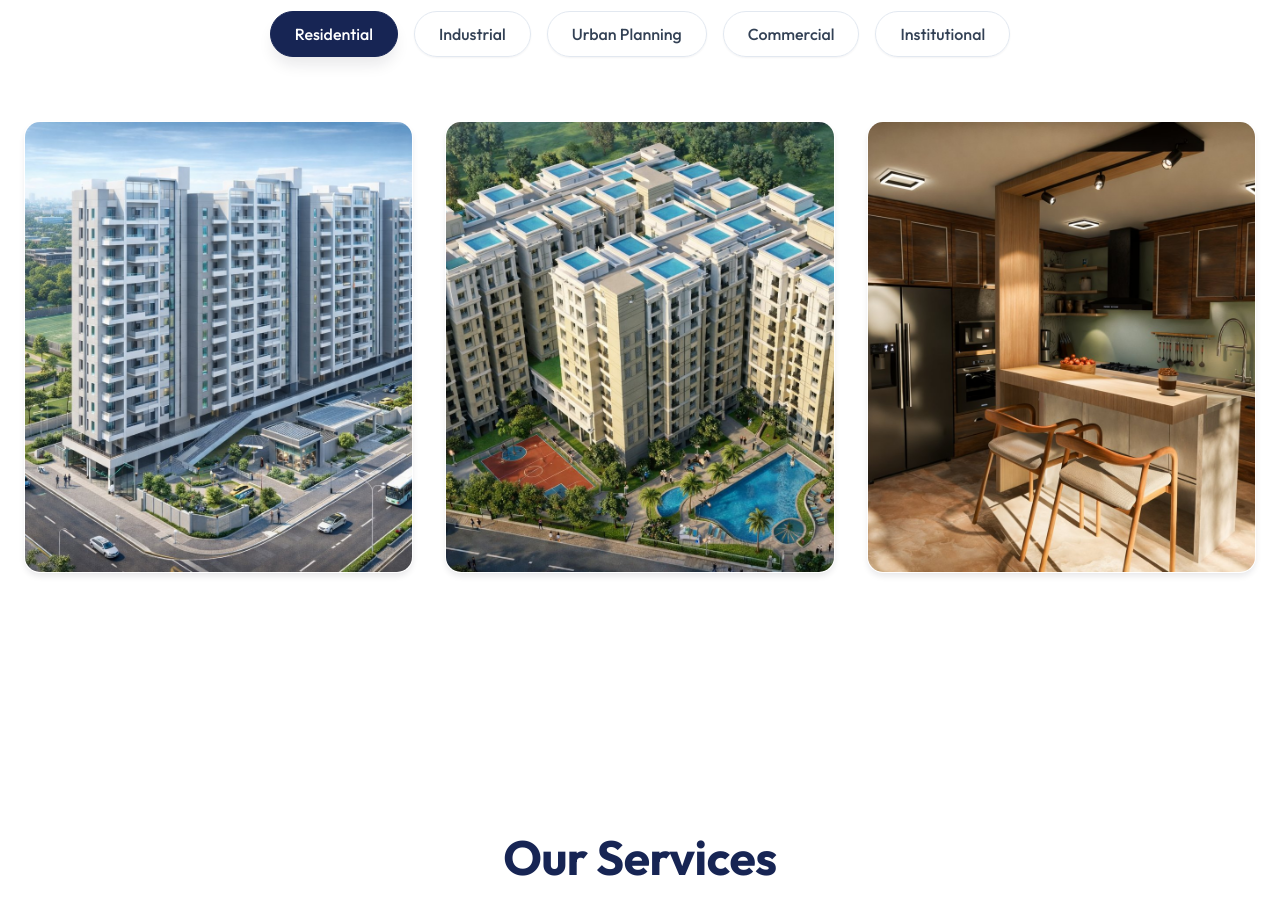
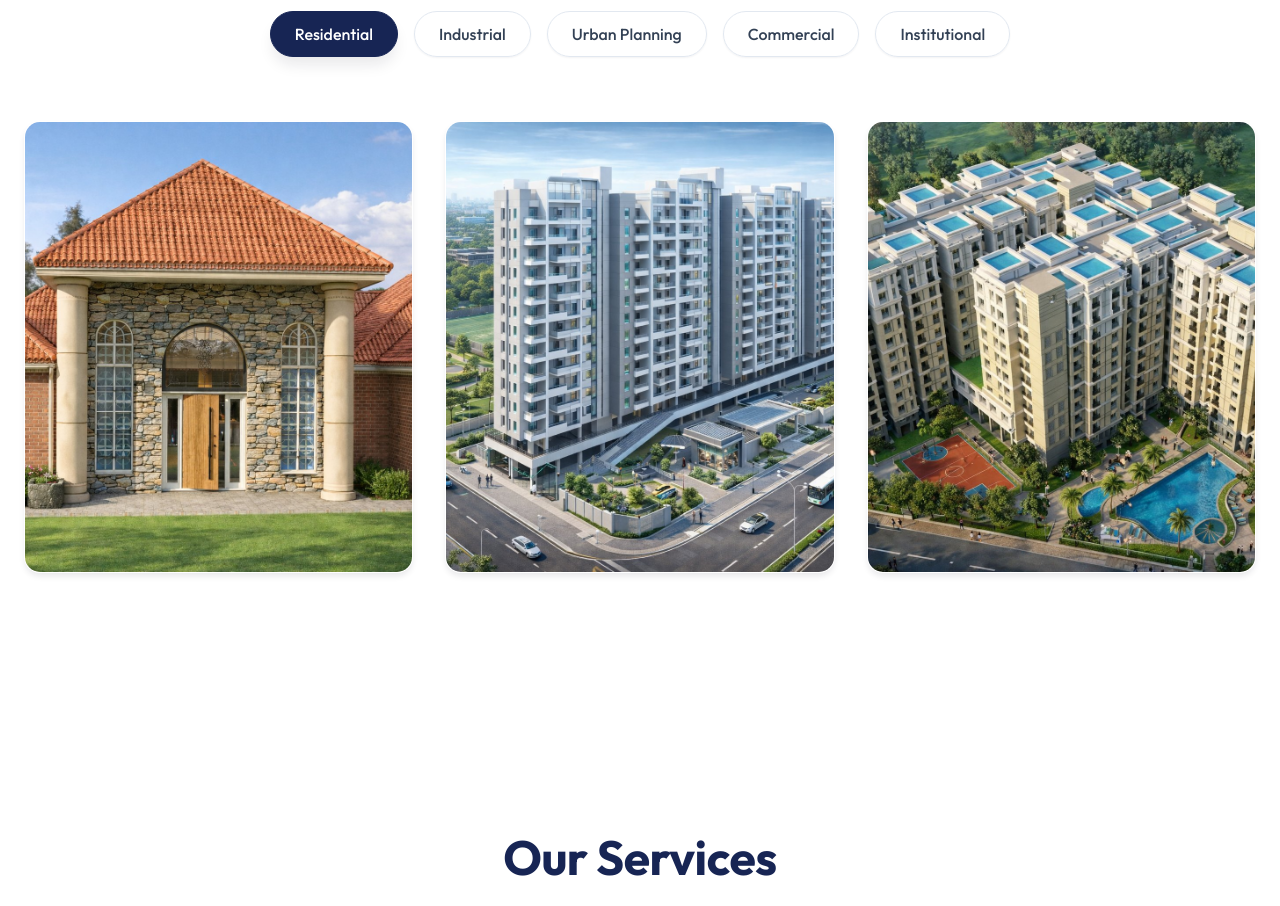
Before and after one commit to ayushghodke/Vishwakalpa, a React (Vite) app: page / in a window 1280 px wide. Shown: the part 1080-1986 px from the top of the page. Built offline with nearby package versions, Linux system fonts and the light colour scheme.

Commit message:
dallas-3, image added

```diff
--- a/src/assets/content.json
+++ b/src/assets/content.json
@@ -55,6 +55,18 @@
                 "description": "Large-scale housing and residential developments",
                 "projects": [
                     {
+                        "name": "Luxury Bungalow Development",
+                        "type": "Premium residential villas",
+                        "image": "/images/portfolio/residential/dallas-3.jpg",
+                        "features": [
+                            "Modern luxury bungalow design",
+                            "High-end interior finishes",
+                            "Premium residential amenities",
+                            "Contemporary architectural style",
+                            "Spacious layouts with natural light"
+                        ]
+                    },
+                    {
                         "name": "Residential Building Complex 1",
                         "type": "Multi-story residential development",
                         "features": [
@@ -74,17 +86,6 @@
                             "Green roofs adding environmental value",
                             "Integration with natural topography",
                             "Sustainable design approach"
-                        ]
-                    },
-                    {
-                        "name": "Luxury Bungalow Development",
-                        "type": "Premium residential villas",
-                        "features": [
-                            "Modern luxury bungalow design",
-                            "High-end interior finishes",
-                            "Premium residential amenities",
-                            "Contemporary architectural style",
-                            "Spacious layouts with natural light"
                         ]
                     }
                 ]
--- a/src/sections/Portfolio.tsx
+++ b/src/sections/Portfolio.tsx
@@ -77,9 +77,9 @@ const Portfolio = () => {
                 return ['/images/portfolio/residential/building-2.jpg'];
             } else if (name.includes('bungalow')) {
                 return [
+                    '/images/portfolio/residential/dallas-3.jpg',
                     '/images/portfolio/residential/dallas-1.jpg',
                     '/images/portfolio/residential/dallas-2.jpg',
-                    '/images/portfolio/residential/dallas-3.jpg',
                     '/images/portfolio/residential/bungalow-concept.jpg'
                 ];
             }
```
